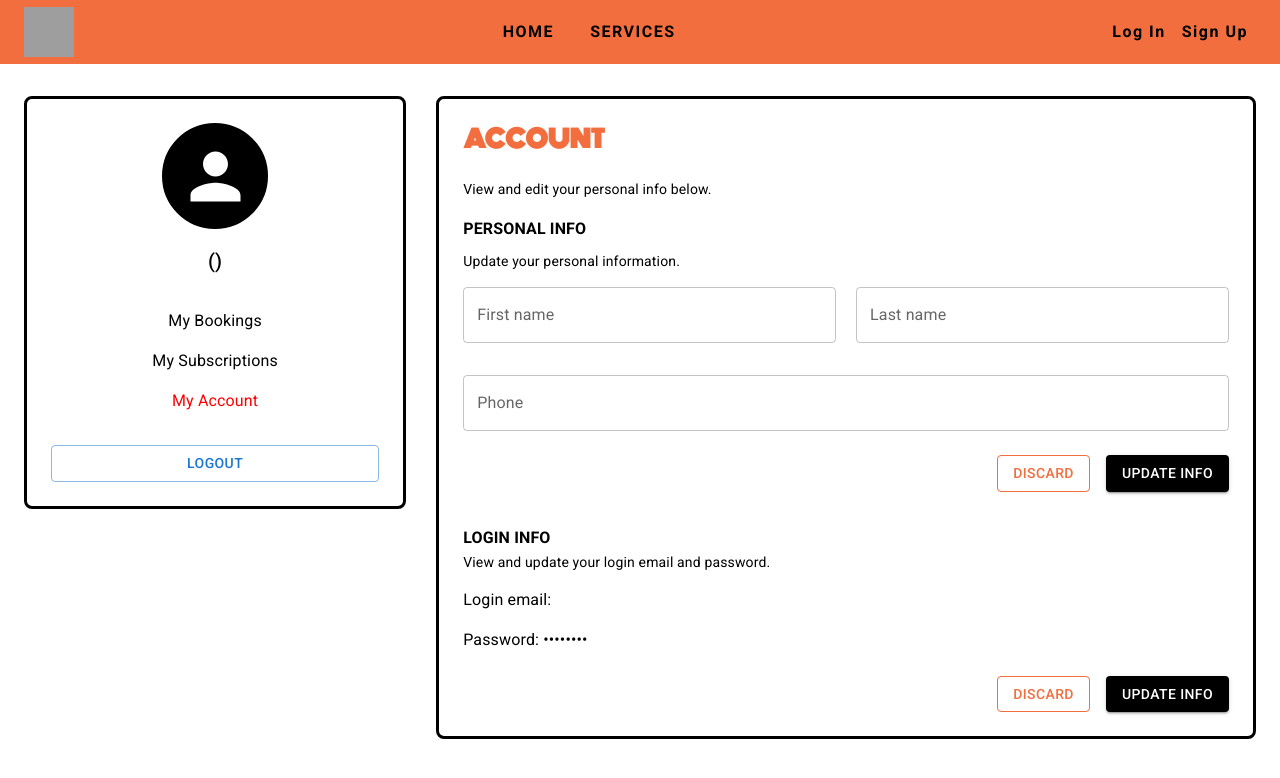
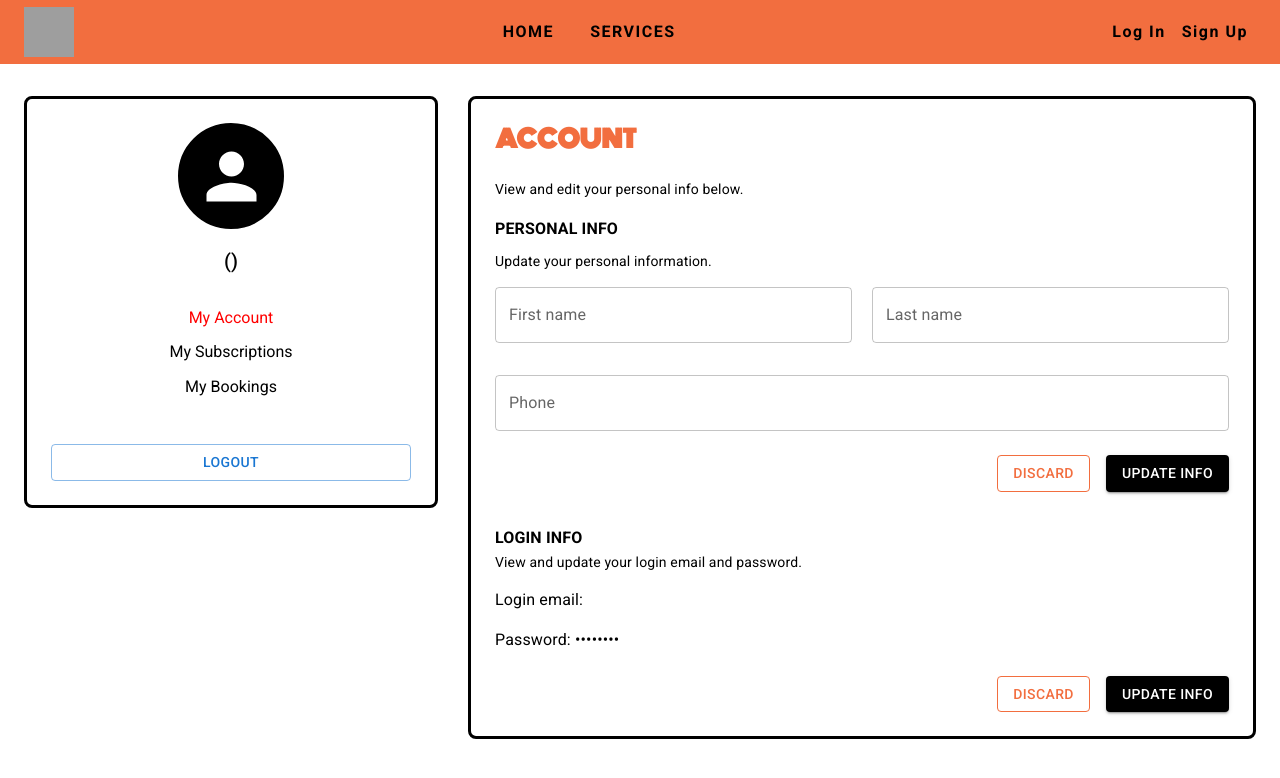
Before and after one commit to ThuHang2604/HairSalonAppointment_SWP, a React (Create React App) app: page /profile in a window 1280 px wide. Shown: the top 778 px of the page. Built offline with nearby package versions, Linux system fonts and the light colour scheme; grey boxes are pictures that could not be loaded.

Commit message:
subscription tab

```diff
--- a/src/pages/UserProfile/ProSidebar.js
+++ b/src/pages/UserProfile/ProSidebar.js
@@ -1,23 +1,13 @@
-import React, { useState } from 'react';
-import { Box, Avatar, Typography, IconButton, Menu, MenuItem, Button } from '@mui/material';
-import MoreVertIcon from '@mui/icons-material/MoreVert';
+import React from 'react';
+import { Box, Avatar, Typography, Button } from '@mui/material';
 import { useDispatch } from 'react-redux';
 import { logoutUser } from '../../redux/slice/authSlice';
-import { useNavigate } from 'react-router-dom';
+import { NavLink, useNavigate, useLocation } from 'react-router-dom'; // Use NavLink and useLocation for active state
 
 const ProfileSidebar = ({ user }) => {
-  const [anchorEl, setAnchorEl] = useState(null);
-  const open = Boolean(anchorEl);
   const dispatch = useDispatch();
   const navigate = useNavigate();
-
-  const handleClick = (event) => {
-    setAnchorEl(event.currentTarget);
-  };
-
-  const handleClose = () => {
-    setAnchorEl(null);
-  };
+  const location = useLocation(); // Get the current route
 
   const handleLogout = () => {
     dispatch(logoutUser());
@@ -31,12 +21,13 @@ const ProfileSidebar = ({ user }) => {
         borderRadius: 2,
         padding: 3,
         textAlign: 'center',
-        position: 'relative',
         width: { xs: '100%', md: '30%' },
         display: 'flex',
         flexDirection: 'column',
         justifyContent: 'space-between',
         height: '100%',
+        maxWidth: '360px',
+        minWidth: '360px',
       }}
     >
       <Box
@@ -46,7 +37,6 @@ const ProfileSidebar = ({ user }) => {
           alignItems: 'center',
         }}
       >
-        <Box sx={{}}>
         <Avatar
           sx={{
             width: 100,
@@ -59,19 +49,48 @@ const ProfileSidebar = ({ user }) => {
         <Typography variant="h6" mt={2}>
           {user?.firstName} {user?.lastName} ({user?.role})
         </Typography>
-        </Box>
 
         {/* Side Menu */}
         <Box sx={{ mt: 4 }}>
-          <Typography variant="body1" sx={{ mb: 2, cursor: 'pointer' }}>
+          {/* NavLink automatically adds "active" class when the route matches */}
+          <NavLink
+            to="/profile"
+            style={({ isActive }) => ({
+              display: 'block',
+              marginBottom: '16px',
+              color: isActive ? 'red' : 'inherit',
+              cursor: 'pointer',
+              textDecoration: 'none',
+            })}
+          >
+            My Account
+          </NavLink>
+
+          <NavLink
+            to="/subscriptions"
+            style={({ isActive }) => ({
+              display: 'block',
+              marginBottom: '16px',
+              color: isActive ? 'red' : 'inherit',
+              cursor: 'pointer',
+              textDecoration: 'none',
+            })}
+          >
+            My Subscriptions
+          </NavLink>
+
+          <NavLink
+            to="/booking"
+            style={({ isActive }) => ({
+              display: 'block',
+              marginBottom: '16px',
+              color: isActive ? 'red' : 'inherit',
+              cursor: 'pointer',
+              textDecoration: 'none',
+            })}
+          >
             My Bookings
-          </Typography>
-          <Typography variant="body1" sx={{ mb: 2, cursor: 'pointer' }}>
-            My Subscriptions
-          </Typography>
-          <Typography variant="body1" sx={{ color: 'red', cursor: 'pointer' }}>
-            My Account
-          </Typography>
+          </NavLink>
         </Box>
       </Box>
 
--- /dev/null
+++ b/src/pages/UserProfile/Subscriptions.js
@@ -0,0 +1,111 @@
+import React, { useState } from 'react';
+import { Box, Typography, Container } from '@mui/material';
+import ProfileSidebar from './ProSidebar'; // Import the sidebar component
+import { useSelector } from 'react-redux';
+const SubscriptionPage = () => {
+  const [selectedTab, setSelectedTab] = useState('subscriptions');
+  const { user } = useSelector((state) => state.auth);
+
+  //   const renderContent = () => {
+  //     switch (selectedTab) {
+  //       case 'bookings':
+  //         return <Typography variant="h5">This is the bookings page.</Typography>;
+  //       case 'subscriptions':
+  //         return (
+  //           <Container maxWidth={false} sx={{ maxWidth: '1400px' }}>
+  //             <Box
+  //               sx={{
+  //                 border: '3px solid black',
+  //                 borderRadius: 2,
+
+  //                 width: '728px',
+  //                 textAlign: 'center',
+  //               }}
+  //             >
+  //               <Typography variant="h4" fontWeight="bold" gutterBottom sx={{ fontFamily: 'Monoton, Fantasy' }}>
+  //                 SUBSCRIPTIONS
+  //               </Typography>
+  //               <Typography variant="body1" gutterBottom>
+  //                 View and manage the subscriptions you've purchased.
+  //               </Typography>
+
+  //               <Box sx={{ mt: 4, borderTop: '1px solid black', paddingTop: 2 }}>
+  //                 <Box sx={{ borderBottom: '1px solid black', mb: 2, pb: 2 }}>
+  //                   <Typography variant="h6">Beginner</Typography>
+  //                   <Typography variant="body2">Payments completed: 3 of 6</Typography>
+  //                   <Typography variant="body2">Expires: Oct 14, 2024</Typography>
+  //                 </Box>
+
+  //                 <Box sx={{ borderBottom: '1px solid black', mb: 2, pb: 2 }}>
+  //                   <Typography variant="h6">Pro</Typography>
+  //                   <Typography variant="body2">Expires: Oct 14, 2024</Typography>
+  //                 </Box>
+
+  //                 <Box>
+  //                   <Typography variant="h6">VIP</Typography>
+  //                   <Typography variant="body2">Expired: Oct 14, 2024</Typography>
+  //                 </Box>
+  //               </Box>
+  //             </Box>
+  //           </Container>
+  //         );
+  //       case 'account':
+  //         return <Typography variant="h5">This is the account page.</Typography>;
+  //       default:
+  //         return null;
+  //     }
+  //   };
+
+  return (
+    <Container maxWidth={false} sx={{ mt: 4, maxWidth: '1400px' }}>
+      {/* Pass selectedTab and setSelectedTab to ProfileSidebar */}
+      <Box
+        sx={{
+          display: 'flex',
+          gap: '30px',
+          flexDirection: { xs: 'column', md: 'row' },
+        }}
+      >
+        <ProfileSidebar setSelectedTab={setSelectedTab} user={user} />
+
+        {/* Main Content */}
+        <Box
+          sx={{
+            border: '3px solid black',
+            borderRadius: 2,
+            padding: 3,
+            width: '728px',
+            textAlign: 'left',
+          }}
+        >
+          <Typography variant="h4" fontWeight="bold" gutterBottom sx={{ fontFamily: 'Monoton, Fantasy' }}>
+            SUBSCRIPTIONS
+          </Typography>
+          <Typography variant="body1" gutterBottom>
+            View and manage the subscriptions you've purchased.
+          </Typography>
+
+          <Box sx={{ mt: 4, borderTop: '1px solid black', paddingTop: 2 }}>
+            <Box sx={{ borderBottom: '1px solid black', mb: 2, pb: 2 }}>
+              <Typography variant="h6">Beginner</Typography>
+              <Typography variant="body2">Payments completed: 3 of 6</Typography>
+              <Typography variant="body2">Expires: Oct 14, 2024</Typography>
+            </Box>
+
+            <Box sx={{ borderBottom: '1px solid black', mb: 2, pb: 2 }}>
+              <Typography variant="h6">Pro</Typography>
+              <Typography variant="body2">Expires: Oct 14, 2024</Typography>
+            </Box>
+
+            <Box>
+              <Typography variant="h6">VIP</Typography>
+              <Typography variant="body2">Expired: Oct 14, 2024</Typography>
+            </Box>
+          </Box>
+        </Box>
+      </Box>
+    </Container>
+  );
+};
+
+export default SubscriptionPage;
--- a/src/routes/routes.js
+++ b/src/routes/routes.js
@@ -9,6 +9,7 @@ import BookingPage from '@/pages/BookingPage';
 import PaymentPage from '@/pages/PaymentPage';
 import ServiceList from '@/pages/Manager/ServiceList';
 import ProfilePage from '@/pages/UserProfile/Profile';
+import SubscriptionsPage from '@/pages/UserProfile/Subscriptions';
 const publicRoutes = [
   {
     title: 'Home',
@@ -50,6 +51,11 @@ const publicRoutes = [
     path: '/profile',
     component: ProfilePage,
   },
+  {
+    title: 'Subscriptions',
+    path: '/subscriptions',
+    component: SubscriptionsPage,
+  },
 ];
 
 const memberRoutes = [
```
Lines whose indentation alone changed are shown as unchanged.
